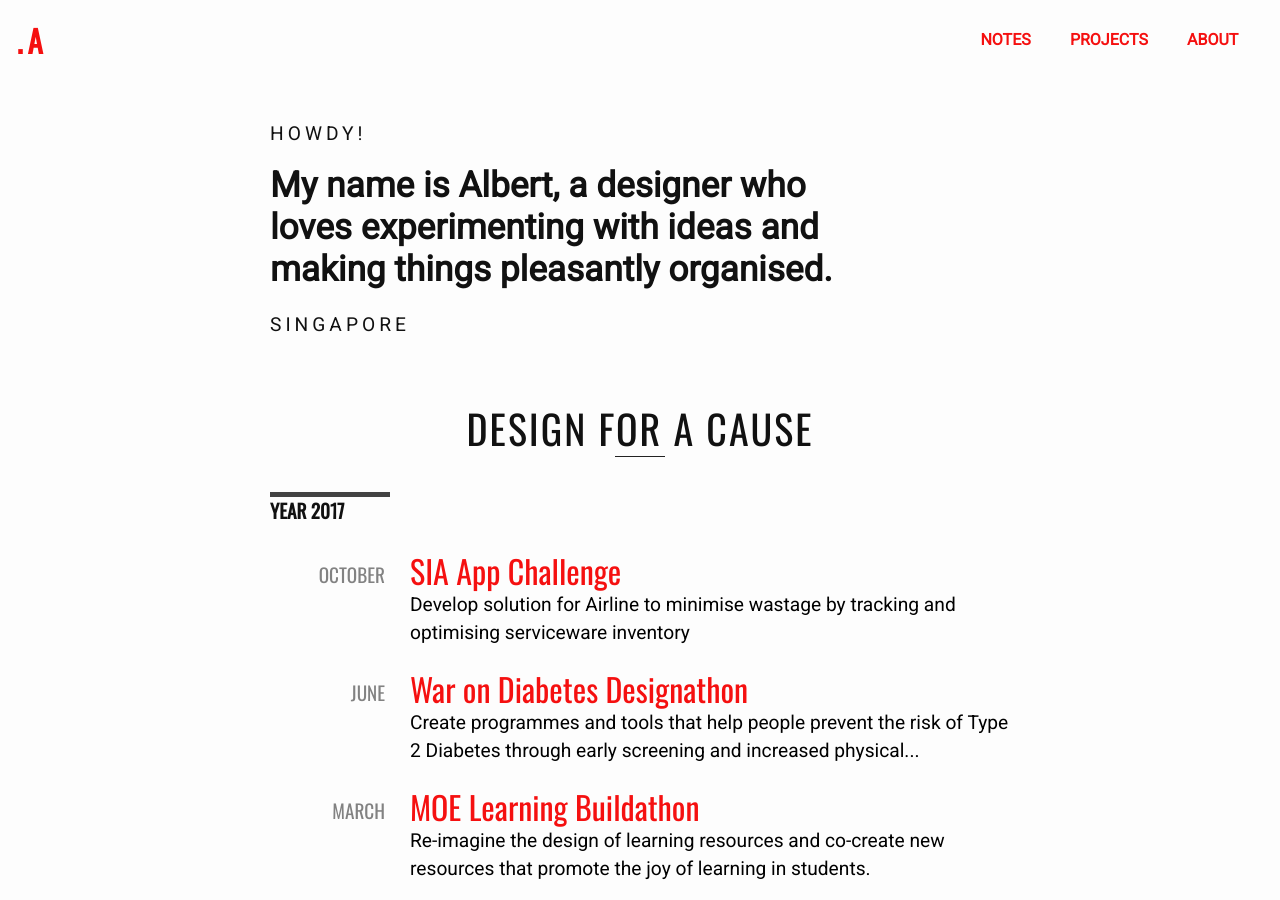
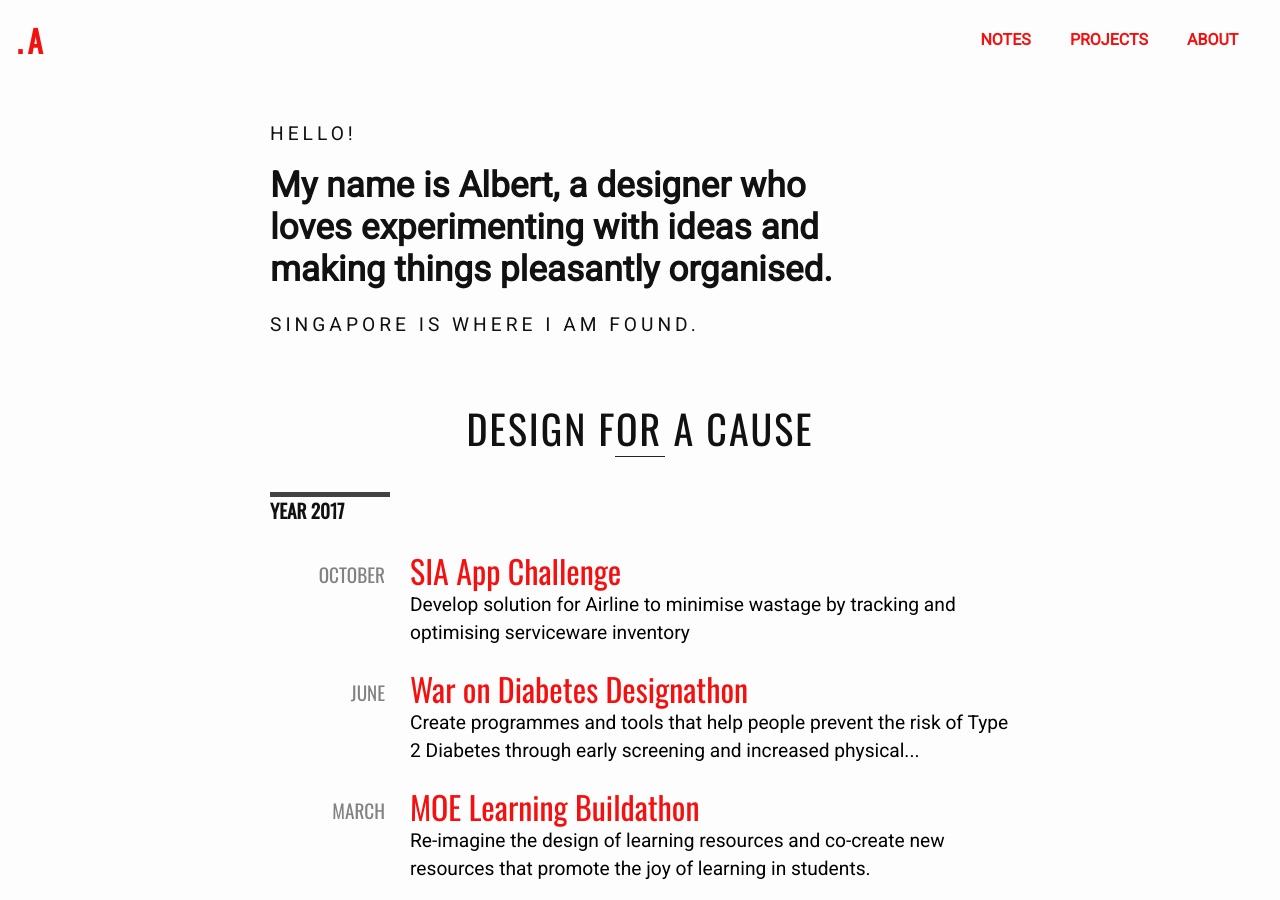
Before and after one commit to centros4520/t-2021, a Jekyll site: the page built from index.html, in a window 1280 px wide and 900 px high. Built offline with Jekyll 4.4.1, drawn with Linux system fonts in a browser that asks for light colours; nearby versions of some CDN libraries.

Commit message:
Update homepage introduction text

```diff
--- a/_layouts/homepage.html
+++ b/_layouts/homepage.html
@@ -12,9 +12,9 @@
              <div class="jumbotron">
                     <div class="container">
                         <div class="intro">
-                            <p class="intro__pre">Howdy!</p>
+                            <p class="intro__pre">Hello!</p>
                             <p class="intro__main">My name is <span>{{ site.name }}</span>, a {{ site.job }} who loves experimenting with ideas and making things pleasantly organised.</p>
-                            <p class="intro__post">{{ site.location }}</p>
+                            <p class="intro__post">{{ site.location }} is where I am found.</p>
                         </div>
                     </div>
                 </div>
```
